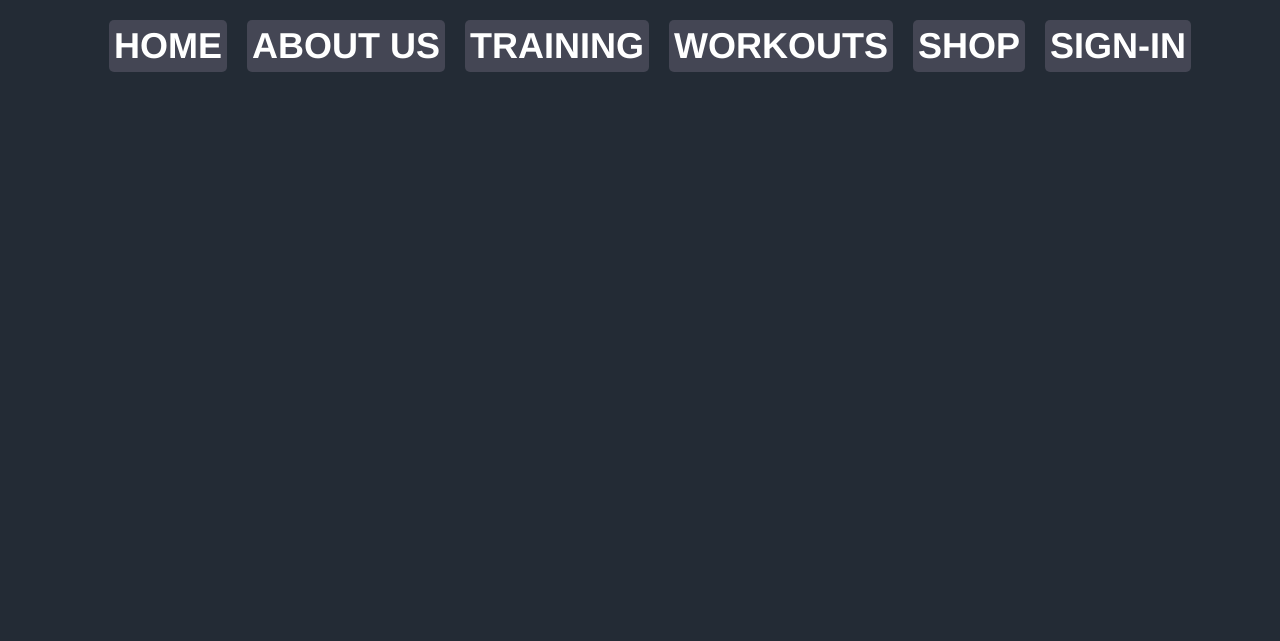
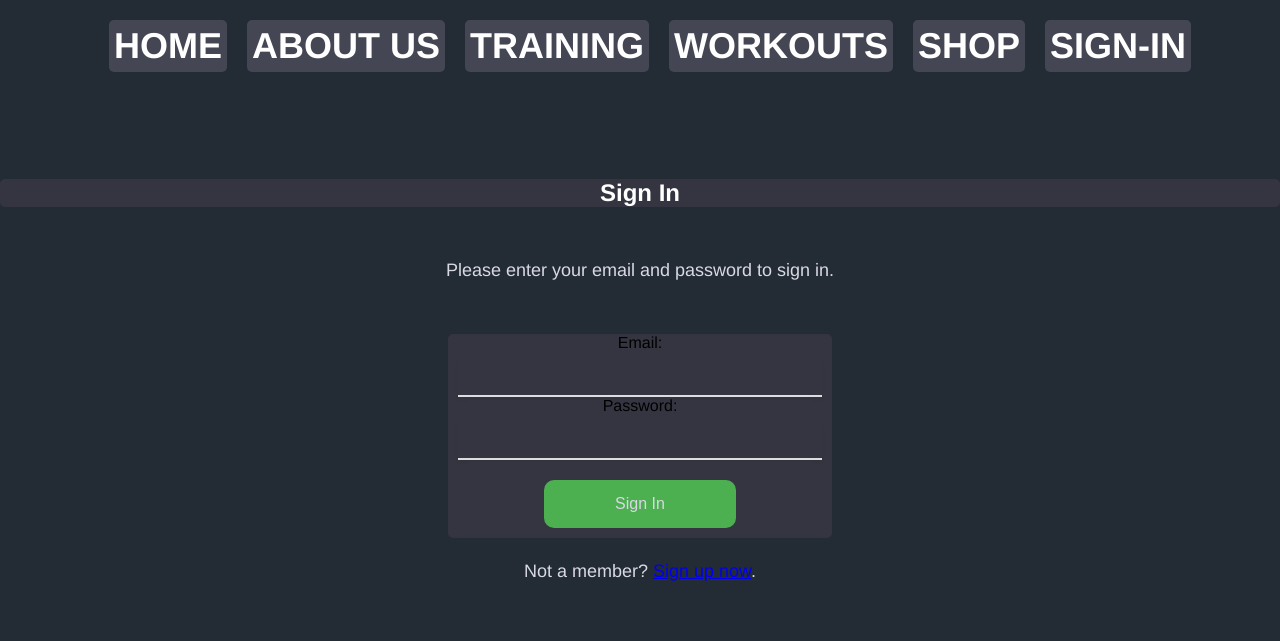
Before and after one commit to austinplatt/CS401-FitnessWebsite, a PHP site: page /signin.php in a window 1280 px wide. Shown: the part 159-800 px from the top of the page. Run offline with PHP 8.4, Linux system fonts and the light colour scheme.

Commit message:
"Updated sign in page"

```diff
--- a/signin.php
+++ b/signin.php
@@ -1,15 +1,63 @@
 <!DOCTYPE html>
 <html>
 <head>
-        <title>PlatinumPlatt Fitness</title>
-        <link rel="stylesheet" type="text/css" href="style.css">
+	<title>PlatinumPlatt Fitness | Sign In</title>
+	<link rel="stylesheet" type="text/css" href="style.css">
+    <link rel="icon" type="image/png" href="images/favicon.ico">
 </head>
 
-        <div class="header">
-		<?php include 'header.php'; ?>
+<body>
+
+    <div class="header">
+			<?php include 'header.php'; ?>
+	</div>
+
+	<div class="navigation">
+		<?php include('nav.php'); ?>
 	</div>
 
 
-        <div class="navigation">
-	        <?php include('nav.php'); ?>
-	</div>
+    <div class="mainBody">
+        <h2 class="section-title">Sign In</h2>
+
+        <p class="section-description">Please enter your email and password to sign in.</p>
+
+        <?php
+            if (isset($_SESSION['error_message'])) {
+                echo "<p>" . $_SESSION['error_message'] . "</p>";
+                unset($_SESSION['error_message']);  // Clear the message so it doesn't persist
+            }
+        ?>
+
+        <div class="signinContainer">
+            <form method="post" action="loginHandler.php">
+                <div class="form-group">
+                    <label for="email">Email:</label>
+                    <input type="email" name="email" value="<?php echo isset($_SESSION['preserved_email']) ? htmlspecialchars($_SESSION['preserved_email']) : ''; ?>" required>
+                </div>
+
+                <?php
+                    // After using the preserved_email for its purpose, clear it
+                    if (isset($_SESSION['preserved_email'])) {
+                        unset($_SESSION['preserved_email']);
+                    }
+                ?>
+
+
+                <div class="form-group">
+                    <label for="password">Password:</label>
+                    <input type="password" name="password" id="password" required>
+                </div>
+
+                <input type="submit" value="Sign In">
+            </form>
+            <!-- already user -->
+            <p>Not a member? <a href="signup.php">Sign up now</a>.</p>
+
+        </div>
+    </div>
+
+
+</body>
+
+</html>
```
